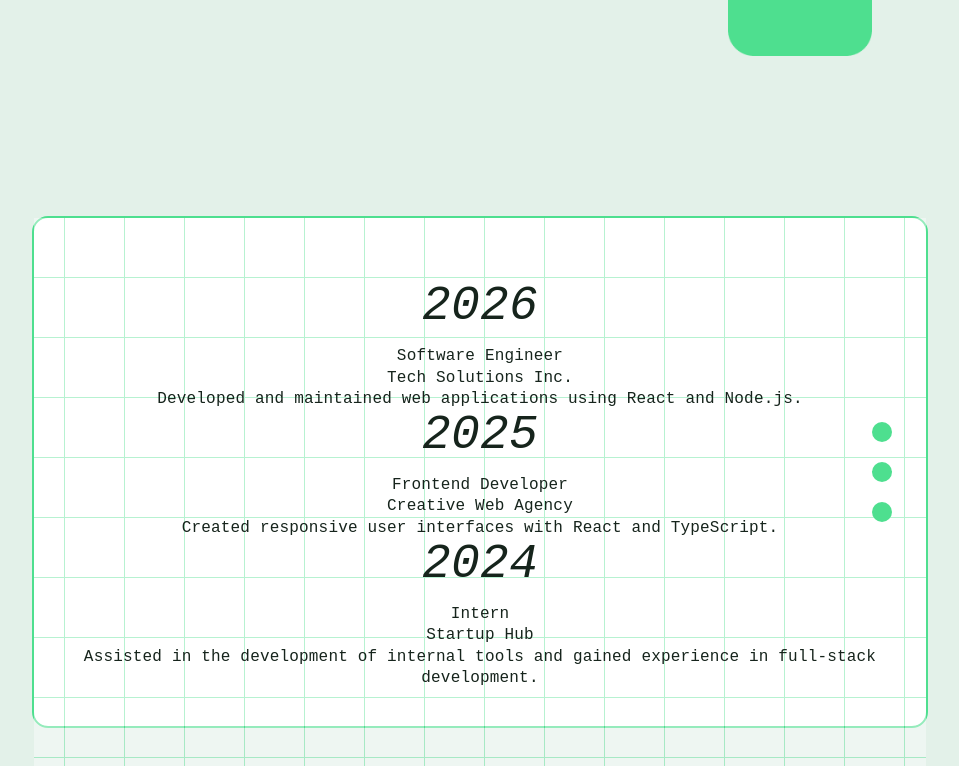
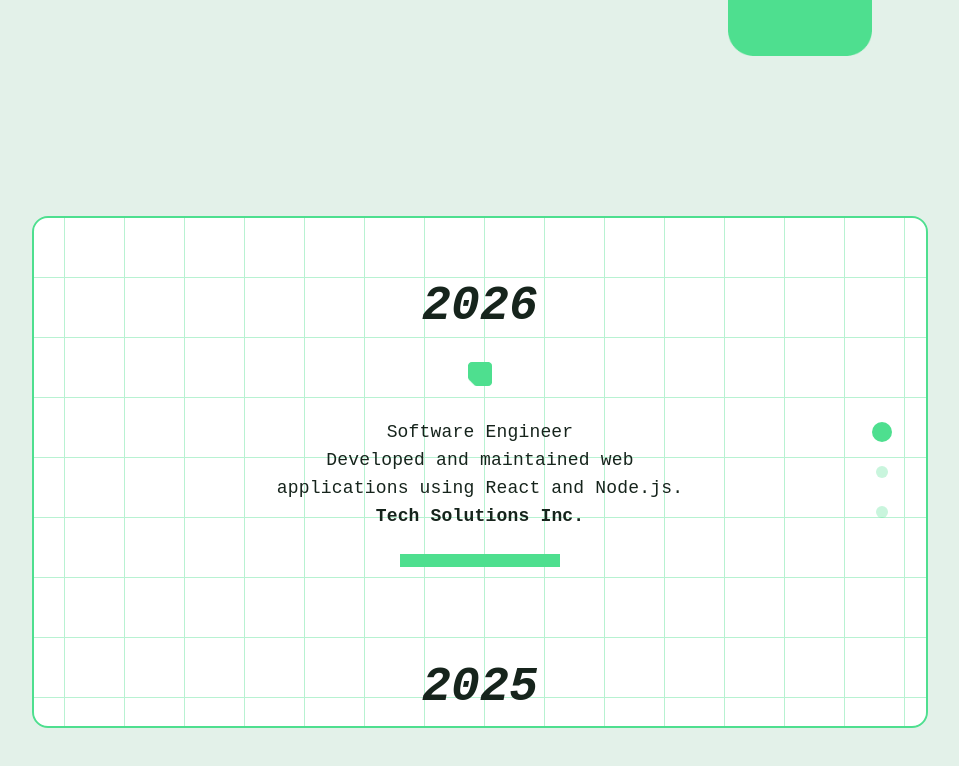
Before and after one commit to jeremieLevy/jeremie.io-web-cv, a React (Vite) app: page / in a window 1280 px wide. Shown: the part 1896-2662 px from the top of the page, without its empty margins (160-1119 px from the left). Built offline with nearby package versions, Linux system fonts and the light colour scheme; a web font is replaced by a local one.

Commit message:
feat: adds experience block

```diff
--- a/src/components/experiences-section/ExperiencesList.css
+++ b/src/components/experiences-section/ExperiencesList.css
@@ -1,14 +1,14 @@
 @reference '@/index.css';
 
 .experiences-container {
-  @apply space-y-8 py-16 border-light border-2 rounded-2xl relative;
+  @apply space-y-8 border-light border-2 rounded-2xl overflow-hidden relative;
   min-height: 32rem;
   max-height: 32rem;
   background-color: var(--accent-bg);
 }
 
 .experience-list {
-  @apply overflow-y-scroll h-full max-h-[32rem];
+  @apply overflow-y-auto h-full max-h-[32rem] py-16 relative z-20 w-fit mx-auto;
 }
 
 .experience-list::-webkit-scrollbar {
@@ -33,18 +33,34 @@
 }
 
 .experience-item {
-    @apply relative w-fit mx-auto;
+    @apply relative w-fit mx-auto mb-24 max-w-120;
 }
 
 .experience-item p {
+  @apply text-balance text-lg;
     text-align: center !important;
 }
 
+.experience-item::after {
+  content: "";
+  display: block;
+  width: 10rem;
+  height: 0.8rem;
+  background-color: var(--color-light);
+  margin: 0 auto;
+  margin-top: 1.5rem;
+}
+
 .experience-pagination {
-    @apply absolute inset-0 right-2 flex flex-col items-end justify-center pr-4;
+    @apply absolute inset-0 right-2 flex flex-col items-end justify-center pr-4 z-10;
 }
 
 .experience-pagination .bullet {
-    @apply bg-light h-10 w-10;
+    @apply bg-light h-10 w-10 opacity-30 transition-all duration-300 ease-out cursor-pointer;
+    clip-path: circle(6px);
+}
+
+.experience-pagination .bullet--accent {
+    @apply opacity-100 h-10 w-10 bg-light cursor-pointer transition-all duration-150 ease-out;
     clip-path: circle(10px);
 }
--- a/src/components/experiences-section/ExperiencesList.tsx
+++ b/src/components/experiences-section/ExperiencesList.tsx
@@ -1,5 +1,7 @@
+import { useCallback, useEffect, useRef, useState } from "react"
 import ContainerTemplate from "../common/ui/ContainerTemplate"
 import './ExperiencesList.css'
+import SmallRectangle from '@/assets/graphic-elements/Rectangle 18.png'
 
 type Experience = {
   id: number
@@ -34,24 +36,89 @@ const experiences: Experience[] = [
 ]
 
 export default function ExperiencesList() {
+  const scrollRef = useRef<HTMLDivElement>(null)
+  const itemRefs = useRef<(HTMLDivElement | null)[]>([])
+  const [activeIndex, setActiveIndex] = useState<number>(0)
+
+
+  const handleScrollItem = useCallback((index: number) => {
+    const container = scrollRef.current
+    const item = itemRefs.current[index]
+    if (!container || !item) return
+
+    const containerRect = container.getBoundingClientRect()
+    const itemRect = item.getBoundingClientRect()
+
+    const targetScrollTop =
+      container.scrollTop + (itemRect.top - containerRect.top) - 50
+
+    container.scrollTo({
+      top: targetScrollTop,
+      behavior: "smooth",
+    })
+
+    setActiveIndex(index)
+  }, [])
+
+  const handleScroll = useCallback(() => {
+    const container = scrollRef.current
+    if (!container) {
+      return
+    }
+
+    const containerRect = container.getBoundingClientRect()
+    const containerTop = containerRect.top
+
+    let closestIndex = 0
+    let closestDistance = Infinity
+
+    itemRefs.current.forEach((item, index) => {
+      if (!item) return
+      const itemRect = item.getBoundingClientRect()
+      const distance = Math.abs(itemRect.top - containerTop)
+
+      if (distance < closestDistance) {
+        closestDistance = distance
+        closestIndex = index
+      }
+    })
+
+    setActiveIndex(closestIndex)
+  }, [])
+
+  useEffect(() => {
+    const container = scrollRef.current
+    if (!container) return
+
+    handleScroll()
+    container.addEventListener("scroll", handleScroll, { passive: true })
+    return () => container.removeEventListener("scroll", handleScroll)
+  }, [handleScroll])
+
+
   return (
     <ContainerTemplate size="mid">
       <div className="py-20">
         <div className="experiences-container">
-          <div className="experience-list">
-            {experiences.map((experience) => (
-              <div key={experience.id} className="experience-item">
-                <div className="font-mono italic text-5xl mb-4">{experience.year}</div>
+          <div ref={scrollRef} className="experience-list">
+            {experiences.map((experience, index) => (
+              <div key={experience.id} ref={(el) => { itemRefs.current[index] = el }} className="experience-item">
+                <div className="font-mono italic text-5xl font-bold">{experience.year}</div>
+                <img src={SmallRectangle} className="w-6 h-6 mx-auto my-8" />
                 <p className="font-mono!">{experience.title}</p>
-                <p className="font-mono!">{experience.company}</p>
                 <p className="font-mono!">{experience.description}</p>
+                <p className="font-mono! font-bold!">{experience.company}</p>
               </div>
             ))}
           </div>
           <div className="experience-pagination">
-                {experiences.map((experience) => (
-                  <div key={experience.id} className="bullet"/>
-                ))}
+            {experiences.map((experience, index) => (
+              <div
+                onClick={() => handleScrollItem(index)}
+                key={experience.id}
+                className={index === activeIndex ? 'bullet--accent' : 'bullet'}
+              />
+            ))}
           </div>
         </div>
       </div>
--- a/src/main.tsx
+++ b/src/main.tsx
@@ -15,8 +15,12 @@ import '@fontsource/azeret-mono/400.css'
 import '@fontsource/azeret-mono/500.css'
 
 // Cascadia Code
+import '@fontsource/cascadia-code/200.css'
+import '@fontsource/cascadia-code/200-italic.css'
 import '@fontsource/cascadia-code/400.css'
 import '@fontsource/cascadia-code/400-italic.css'
+import '@fontsource/cascadia-code/600.css'
+import '@fontsource/cascadia-code/600-italic.css'
 
 createRoot(document.getElementById('root')!).render(
   <StrictMode>
```
Also changed, not shown: src/assets/graphic-elements/Rectangle 18.png (added).
